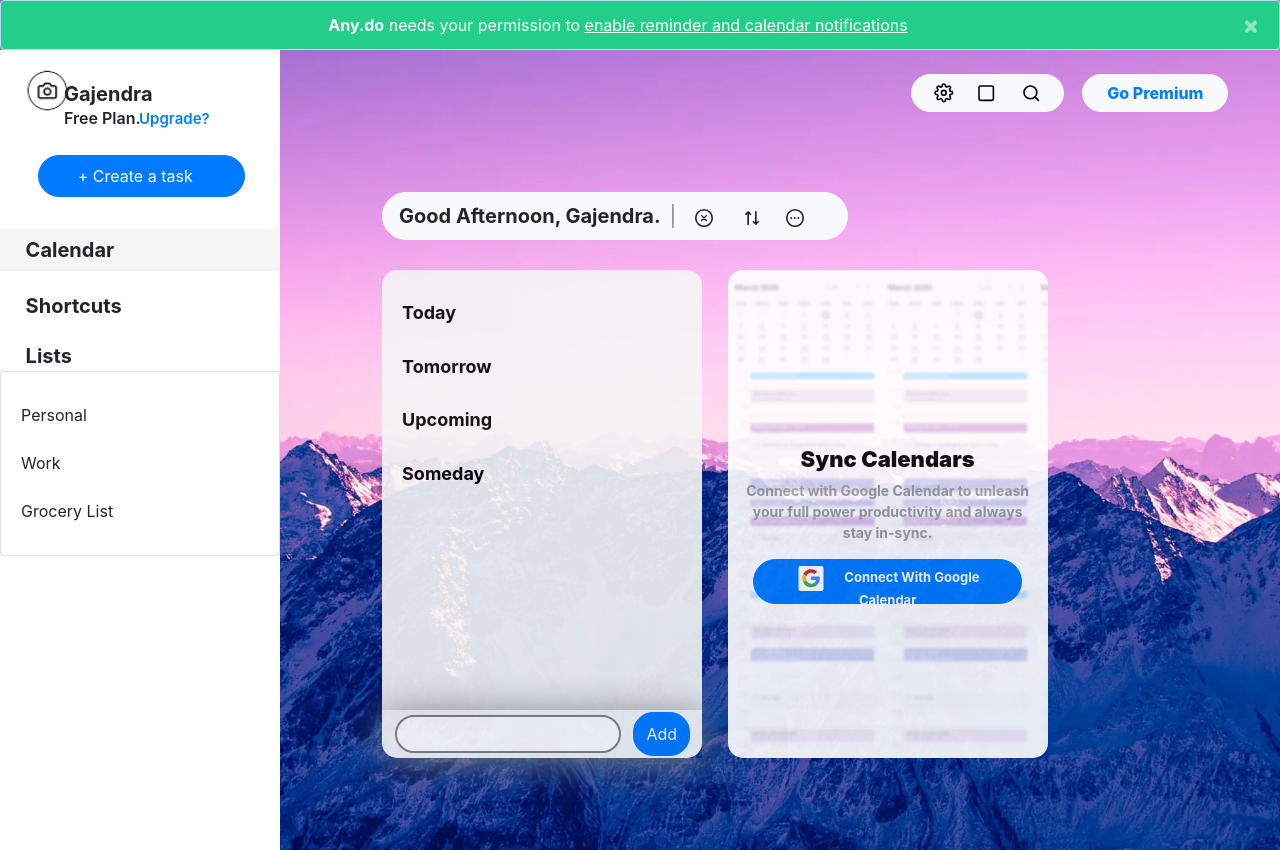
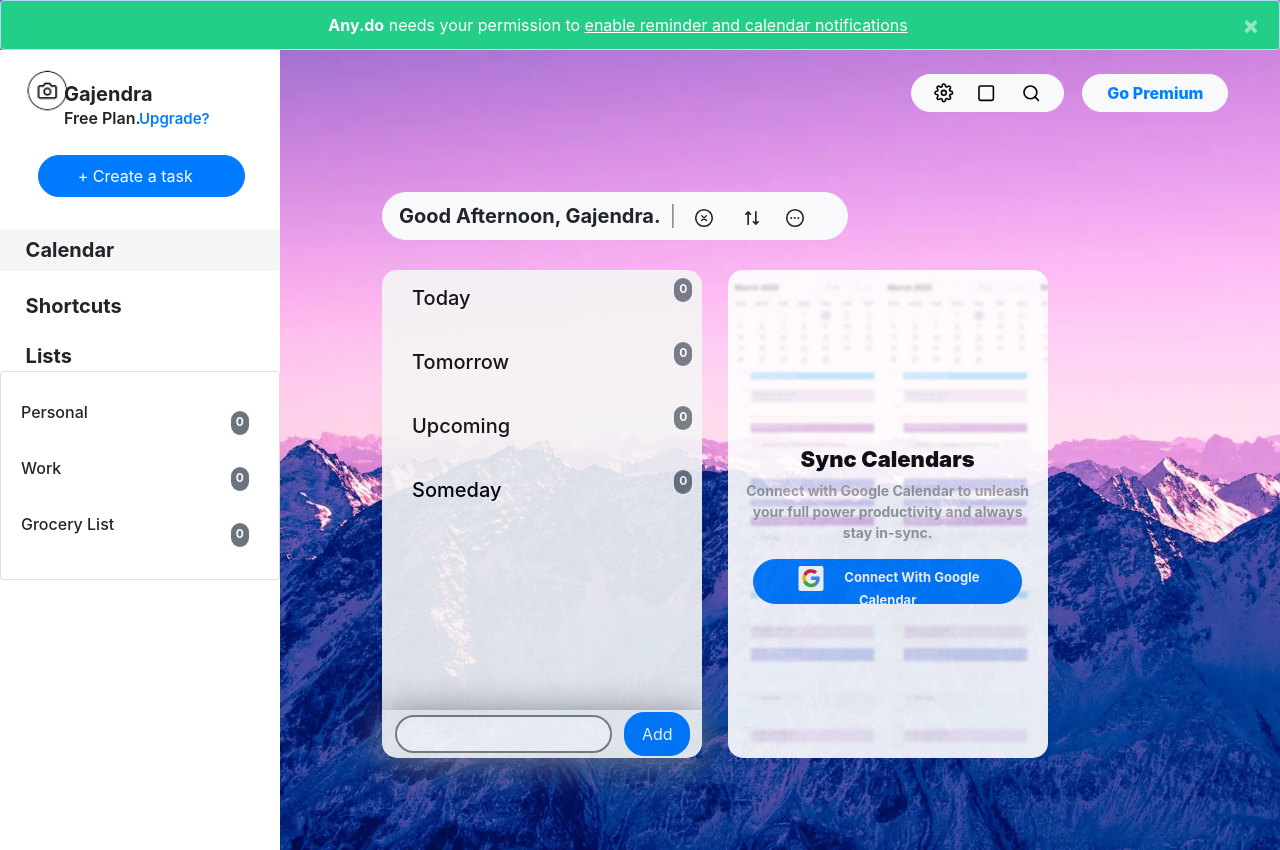
Before and after one commit to gajendra0180/Any-Do-Website-Clone, a plain HTML site: page index.html in a window 1280 px wide. Both pictures are taken after a click on the element "Lists". Drawn offline with nearby package versions, Linux system fonts and the light colour scheme.

Commit message:
Added badges

```diff
--- a/css/styles1.css
+++ b/css/styles1.css
@@ -129,6 +129,10 @@
     margin-bottom: 2px;
 }
 
+.inputtextbutton:hover {
+    transform: scale(1.05);
+}
+
 .inputtext:focus {
     border: 1px solid #0080ff;
 }
@@ -150,17 +154,35 @@
     opacity: .9;
 }
 
-.box1days>h3 {
-    margin-left: 20px;
-    margin-top: 4vh;
-    font-size: 18px;
+.box1days>div>ul {
+    margin-left: -10px;
+    margin-top: 2vh;
+    font-size: 14px;
     cursor: pointer;
     font-weight: 700;
     color: rgb(0, 0, 0);
 }
 
-.box1days>h3:hover {
+.box1days>div>ul:hover {
     color: #0080ff;
+}
+
+.box1dayss {
+    display: flex;
+    flex-direction: row;
+    justify-content: space-between;
+    flex-wrap: wrap;
+}
+
+.box1dayss>span {
+    margin-right: 10px;
+    margin-top: 8px;
+    height: 1.5rem;
+    border-radius: 50px;
+    padding-top: 5px;
+    /* justify-content: center;
+    text-align: center;
+    align-items: center; */
 }
 
 .box2 {
@@ -312,6 +334,23 @@
 .sixthlistitem {
     padding-top: 5%;
     padding-bottom: 5%;
+    display: flex;
+    flex-direction: row;
+    justify-content: space-between;
+    flex-wrap: wrap;
+}
+
+.firstlistitem>span,
+.secondlistitem>span,
+.thirdlistitem>span,
+.fourthlistitem>span,
+.fifthlistitem>span,
+.sixthlistitem>span {
+    margin-right: 10px;
+    margin-top: 8px;
+    height: 1.5rem;
+    border-radius: 50px;
+    padding-top: 5px;
 }
 
 .firstlistitem:hover {
--- a/index.html
+++ b/index.html
@@ -25,6 +25,9 @@
     </div>
 
     <div class="maincontainer">
+
+
+
         <div class="leftsidebar">
             <div class="leftbox1">
                 <div class="imgupload">
@@ -45,25 +48,44 @@
             <div class="Shortcuts" onclick="toggleclick()" data-toggle="collapse" data-target="#collapseExample" aria-expanded="false" aria-controls="collapseExample">Shortcuts</div>
             <div class="collapse" id="collapseExample">
                 <div class="card card-body toggleshortcuts" id="toggleshortcuts">
-                    <div class="firstlistitem ">Today</div>
-                    <div class="secondlistitem ">Next 7 days</div>
-                    <div class="thirdlistitem ">All Tasks</div>
+                    <div class="firstlistitem ">
+                        <h6>Today</h6>
+                        <span class="badge badge-secondary">0</span>
+                    </div>
+                    <div class="secondlistitem ">
+                        <h6>Next 7 Days</h6>
+                        <span class="badge badge-secondary">0</span>
+                    </div>
+                    <div class="thirdlistitem ">
+                        <h6>All Tasks</h6>
+                        <span class="badge badge-secondary">0</span>
+                    </div>
                 </div>
             </div>
 
             <div class="Lists" onclick="toggleclick1()" data-toggle="collapse" data-target="#collapseExample1" aria-expanded="false" aria-controls="collapseExample1">Lists</div>
             <div class="collapse" id="collapseExample1">
                 <div class="card card-body" id="toggleshortcuts1">
-                    <div class="fourthlistitem ">Personal</div>
-                    <div class="fifthlistitem ">Work</div>
-                    <div class="sixthlistitem ">Grocery List</div>
+                    <div class="fourthlistitem">
+                        <h6>Personal</h6>
+                        <span class="badge badge-secondary">0</span>
+                    </div>
+                    <div class="fifthlistitem">
+                        <h6>Work</h6>
+                        <span class="badge badge-secondary">0</span>
+                    </div>
+                    <div class="sixthlistitem">
+                        <h6>Grocery List</h6>
+                        <span class="badge badge-secondary">0</span>
+                    </div>
                 </div>
             </div>
+        </div>
 
 
 
-        </div>
         <div class="rightcontainer ">
+
             <div class="rightcontainertopbuttons ">
                 <div class="button1 ">
                     <button type="button " class="btn btn-light button1 ">
@@ -78,6 +100,7 @@
                 </button></div>
                 <div class="button2 "><button type="button " class="btn button2 btn-light ">Go Premium</button></div>
             </div>
+
             <div class="rightcontainerfirstutton ">
                 <button type="button " class="btn btn-light btn-lg btn-block goodafternoon">Good Afternoon, Gajendra.&nbsp;&nbsp;<span>|&nbsp;&nbsp;</span>
                     <svg width="24 " height="24 " viewBox="3 3 24 24 "><circle cx="15 " cy="15 " r="8.28 " fill="transparent " stroke="currentColor " stroke-width="1.6 "></circle><path d="M17.43 12.625l-4.8 4.8m0-4.8l4.8 4.8 " fill="none
@@ -89,20 +112,48 @@
                 "></circle></g><circle cx="12 " cy="12 " r="8.28 " fill="transparent " stroke="currentColor " stroke-width="1.6 "></circle></svg>
                 </button>
             </div>
+
             <div class="twoboxesonrightcontainer ">
+
+
                 <div class="box1 ">
+
                     <div class="box1days ">
-                        <h3>Today</h3>
-                        <h3>Tomorrow</h3>
-                        <h3>Upcoming</h3>
-                        <h3>Someday</h3>
+                        <div class="box1dayss">
+                            <ul>
+                                <h5>Today</h5>
+                            </ul>
+                            <span class="badge badge-secondary">0</span>
+                        </div>
+                        <div class="box1dayss">
+                            <ul>
+                                <h5>Tomorrow</h5>
+                            </ul>
+                            <span class="badge badge-secondary">0</span>
+                        </div>
+                        <div class="box1dayss">
+                            <ul>
+                                <h5>Upcoming</h5>
+
+                            </ul>
+                            <span class="badge badge-secondary">0</span>
+                        </div>
+                        <div class="box1dayss">
+                            <ul>
+                                <h5>Someday</h5>
+
+                            </ul>
+                            <span class="badge badge-secondary">0</span>
+                        </div>
                     </div>
+
                     <div class="inputbox">
                         <input type="text" class="inputtext" placehoder="Click to quickly add a task" id="inputtext">
-                        <button type="button" class="btn btn-primary inputtextbutton">Add </button>
+                        <button type="button" class="btn btn-primary inputtextbutton">&nbsp;Add&nbsp;</button>
                     </div>
 
                 </div>
+
                 <div class="box2 ">
                     <h3>Sync Calendars</h3>
                     <p>Connect with Google Calendar to unleash your full power productivity and always stay in-sync.</p>
@@ -115,6 +166,9 @@
                 </div>
             </div>
         </div>
+
+
+
     </div>
 
     <!-- Optional JavaScript -->
```
